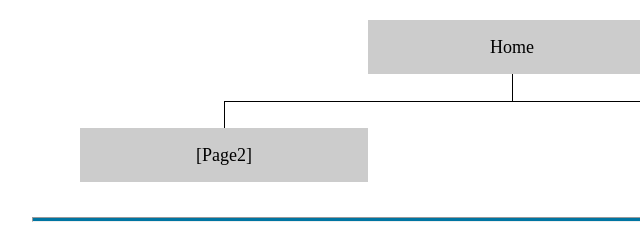
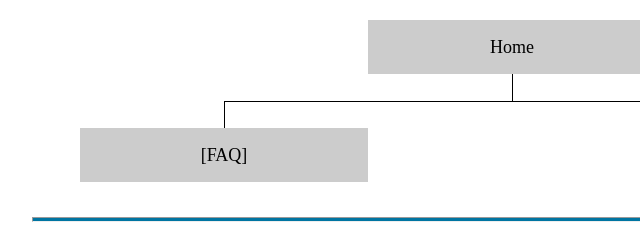
Before and after one commit to jonatron732/WDD130, a plain HTML site: page wwr/site-plan-rafting.html in a window 1280 px wide. Shown: the part 2745-2980 px from the top of the page, 128-768 px from the left. Drawn offline with Linux system fonts and the light colour scheme.

Commit message:
FAQ wireframe fix

```diff
--- a/wwr/site-plan-rafting.html
+++ b/wwr/site-plan-rafting.html
@@ -103,7 +103,7 @@
     <div class="sitemap">
       <div class="sm-home">Home</div>
       <div class="sm-page2">
-        [Page2]
+        [FAQ]
         <!-- this page will have a name later -->
       </div>
       <div class="sm-page3">Contact Us</div>
```
